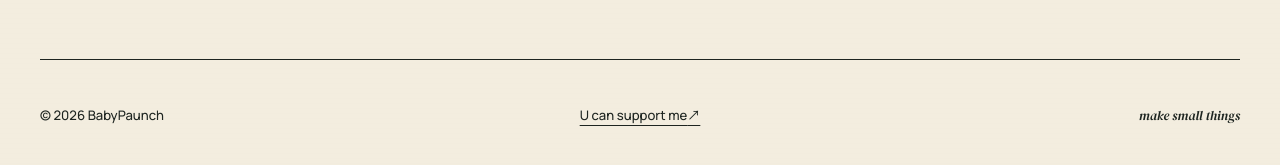
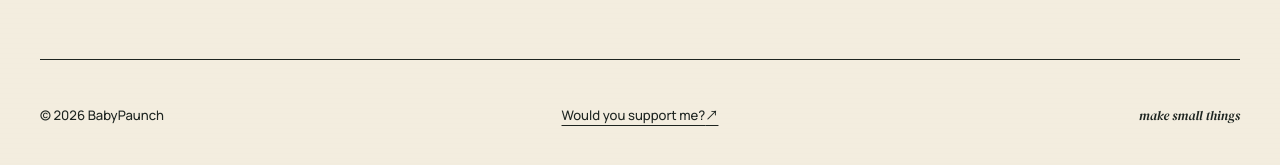
Before and after one commit to babypaunch/babypaunch.github.io, a Jekyll site: the page built from index.html, in a window 1280 px wide and 900 px high, scrolled down 2363 px. Shown: the part 712-877 px from the top of the window. Built offline with Jekyll 4.4.1, drawn with Linux system fonts in a browser that asks for light colours; some web fonts are replaced.

Commit message:
fix(footer): Ko-fi 후원 문구 변경

```diff
--- a/_includes/footer.html
+++ b/_includes/footer.html
@@ -1,5 +1,5 @@
 <footer>
   <p>© {{ site.time | date: '%Y' }} BabyPaunch</p>
-  <div><a href="https://ko-fi.com/babypaunch" target="_blank" rel="noopener noreferrer" aria-label="U can support me on Ko-fi">U can support me <span aria-hidden="true">↗</span></a></div>
+  <div><a href="https://ko-fi.com/babypaunch" target="_blank" rel="noopener noreferrer" aria-label="Would you support me on Ko-fi?">Would you support me? <span aria-hidden="true">↗</span></a></div>
   <p class="footer-note">make small things</p>
 </footer>
```
